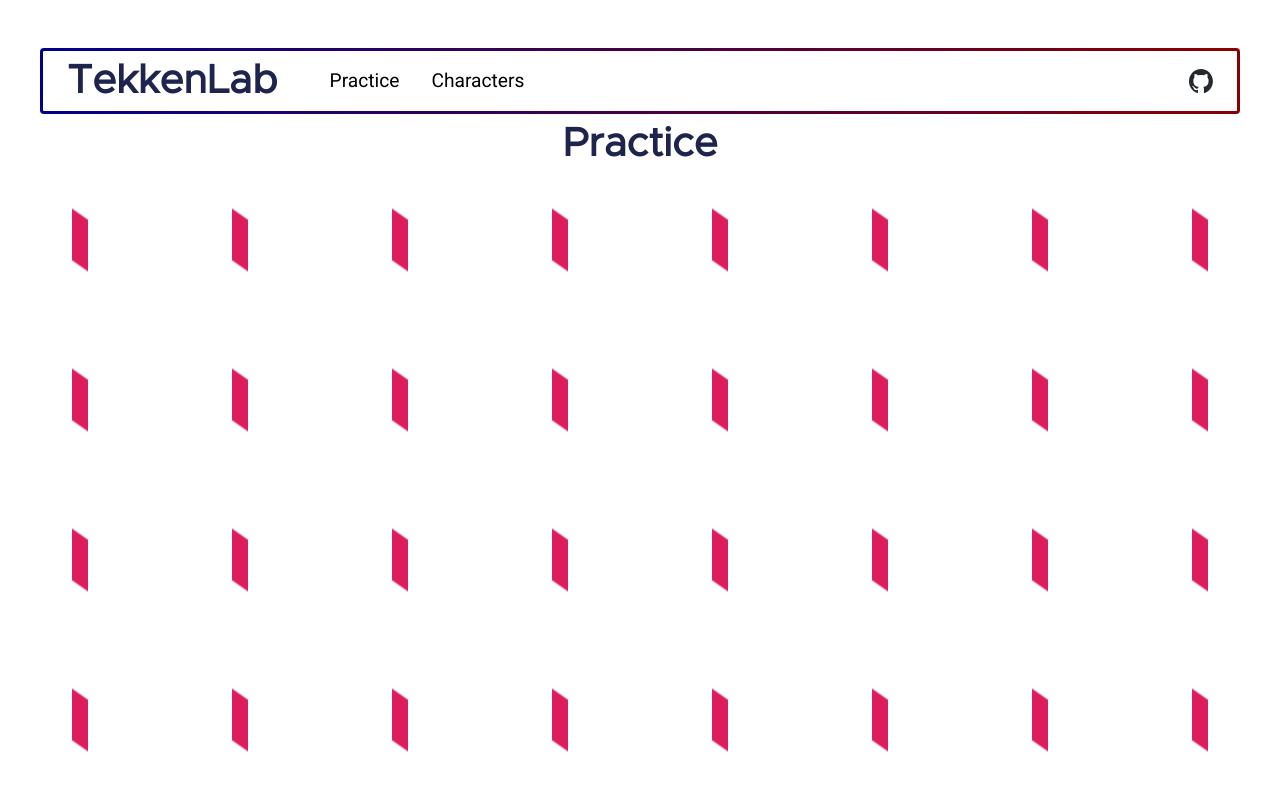
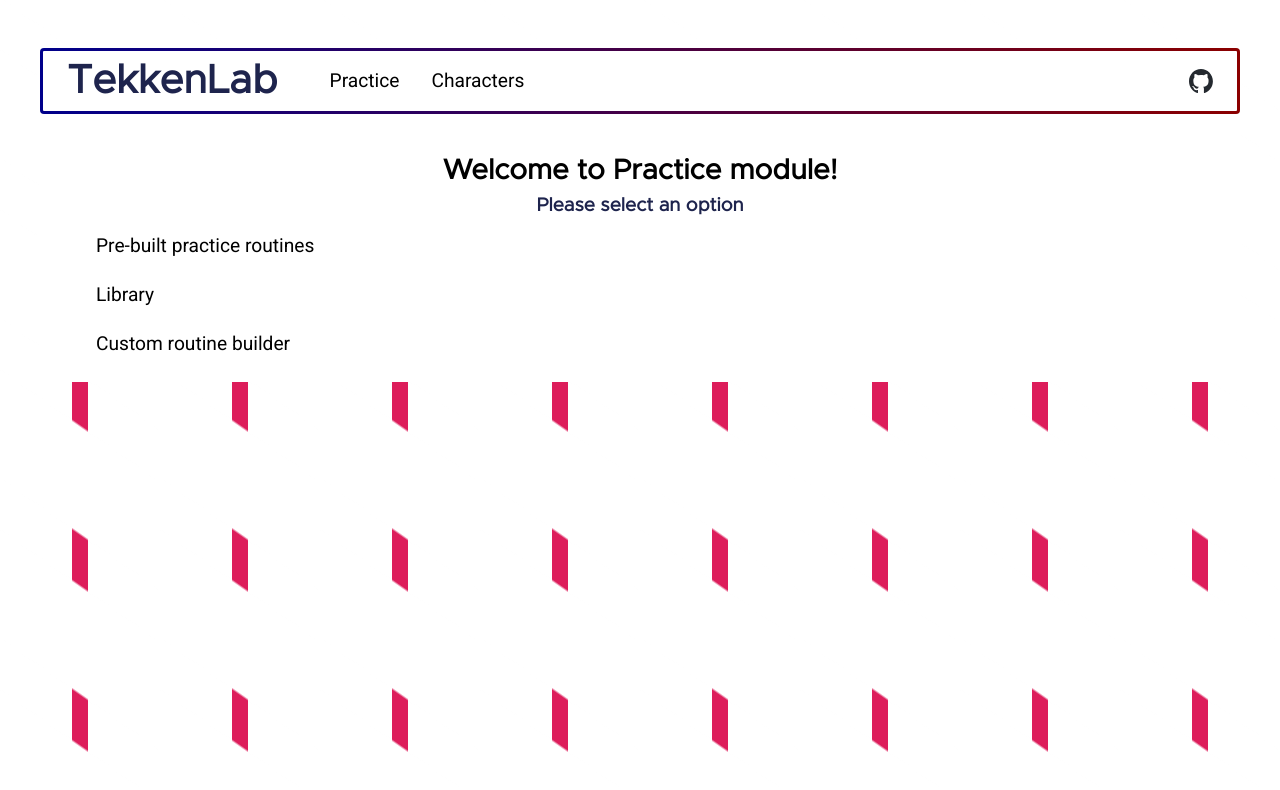
Before and after one commit to 0xZTD/tekken-lab, a React (Vite) app: page /tekkenLab/practice in a window 1280 px wide. Shown: the top 790 px of the page. Built offline with nearby package versions, Linux system fonts and the light colour scheme.

Commit message:
add: practice page structure

```diff
--- a/src/components/practicePage/practice.css
+++ b/src/components/practicePage/practice.css
@@ -0,0 +1,21 @@
+.main-practice {
+  background-color: #ffffff;
+  padding: 24px 16px;
+  border-radius: 4px;
+}
+
+.practice__heading {
+  font-size: 1.75rem;
+  margin-top: 12px;
+}
+
+.practice__menu {
+  display: flex;
+  align-items: start;
+  gap: 1.25rem;
+  flex-direction: column;
+}
+
+section:has(.practice__menu) {
+  margin-top: 12px;
+}
--- a/src/components/practicePage/practice.jsx
+++ b/src/components/practicePage/practice.jsx
@@ -1,11 +1,35 @@
+import { Link } from "react-router-dom";
 import "./practice.css";
 
 function Practice() {
   return (
-    <main>
-      <h1>Practice</h1>
+    <main className="main-practice">
+      <Intro />
+      <Menu />
     </main>
   );
 }
 
+function Intro() {
+  return (
+    <article>
+      <h2 className="practice__heading">Welcome to Practice module!</h2>
+      <h3>Please select an option</h3>
+    </article>
+  );
+}
+
+function Menu() {
+  return (
+    <section>
+      <ul className="practice__menu">
+        <Link to="/tekkenLab/practice/routines">
+          Pre-built practice routines
+        </Link>
+        <Link>Library</Link>
+        <Link>Custom routine builder</Link>
+      </ul>
+    </section>
+  );
+}
 export default Practice;
--- a/src/main.jsx
+++ b/src/main.jsx
@@ -21,6 +21,7 @@
         element: <MainContent />,
       },
       { path: "/tekkenLab/practice", element: <Practice /> },
+      { path: "/tekkenLab/practice/routines", element: <h1>Routines</h1> },
       { path: "/tekkenLab/characters", element: <h1>Characters</h1> },
     ],
   },
```
